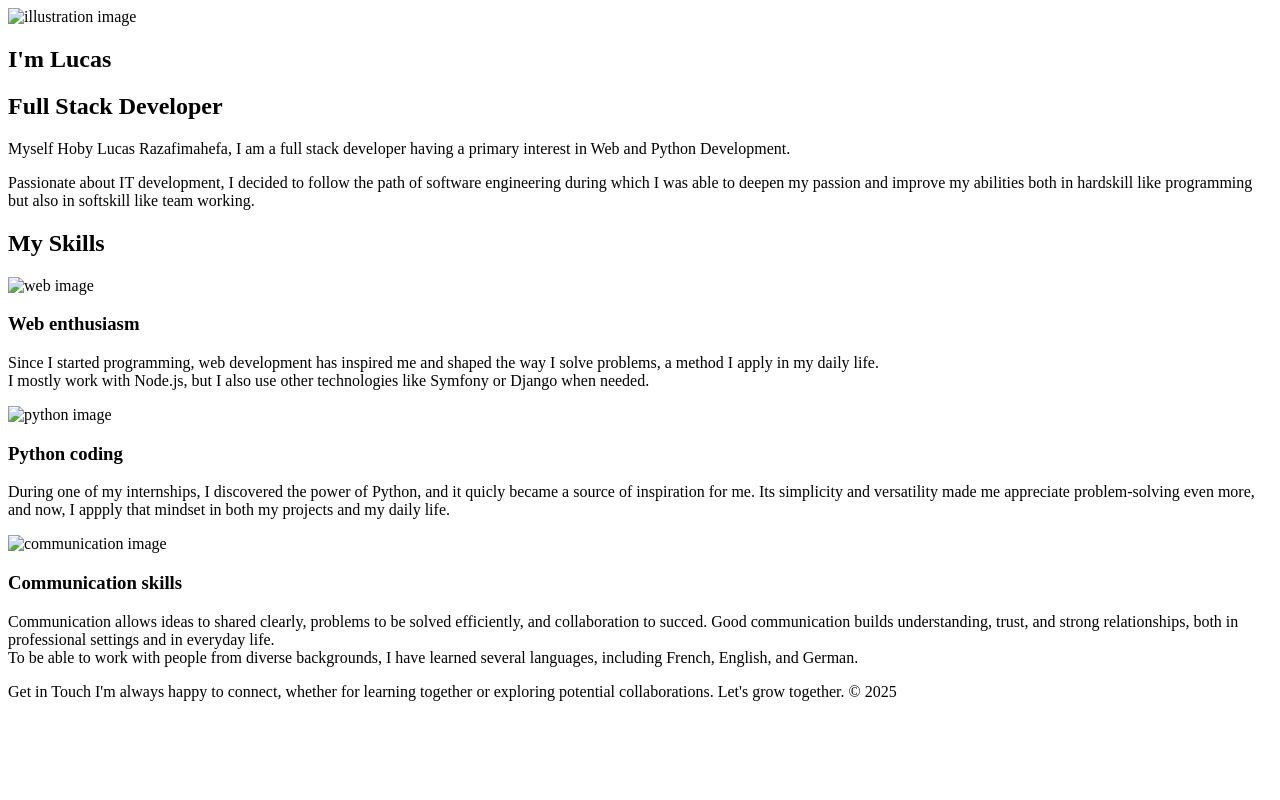
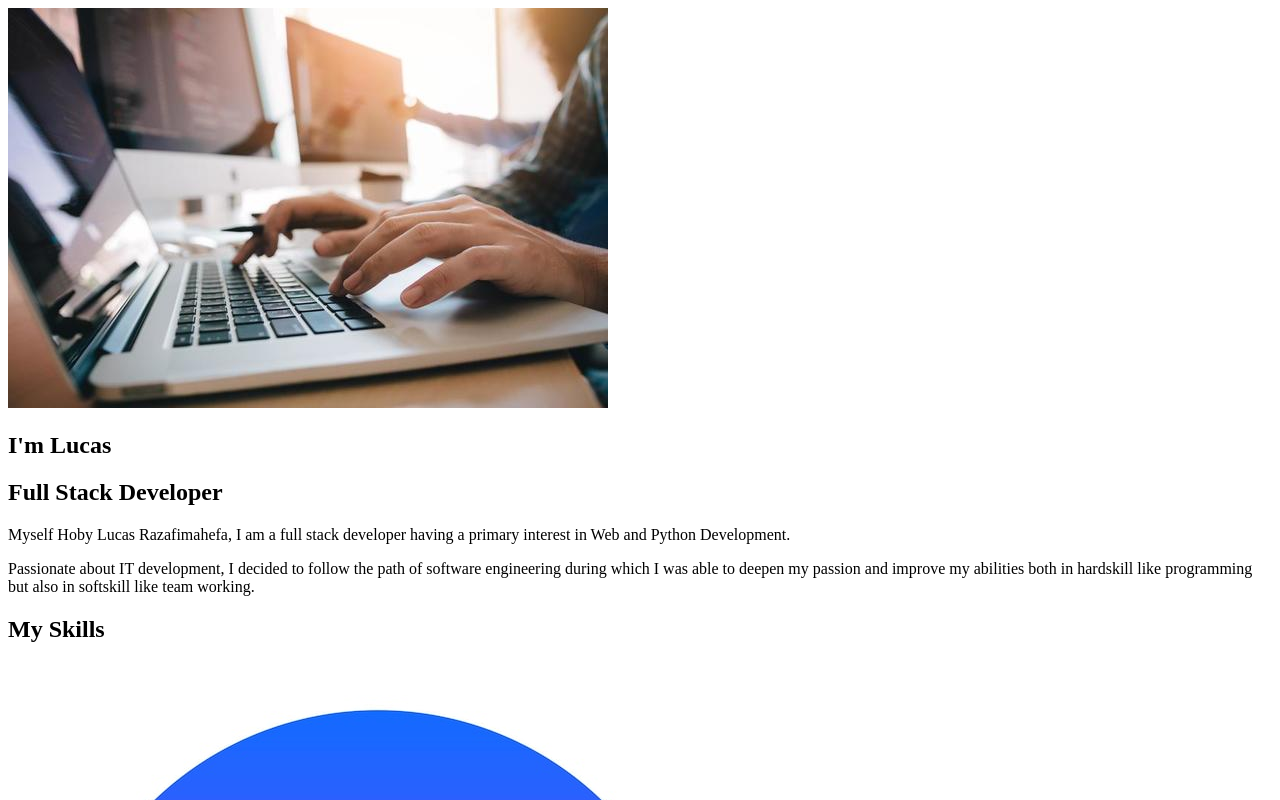
Before and after one commit to Rownart/introducing_site, a plain HTML site: page index.html in a window 1280 px wide. Shown: the top 800 px of the page. Drawn offline with Linux system fonts and the light colour scheme.

Commit message:
adding images

```diff
--- a/index.html
+++ b/index.html
@@ -9,7 +9,7 @@
     <!-- introduce text -->
     <section>
         <!-- illustration image -->
-        <img src="" alt="illustration image"/>
+        <img src="assets/images/prog.jpg" alt="illustration image"/>
         <h1>I'm Lucas</h1>
         <h2>Full Stack Developer</h2>
         <p>Myself Hoby Lucas Razafimahefa, I am a full stack developer having a primary interest in Web and Python Development.</p>
@@ -20,7 +20,7 @@
         <h2>My Skills</h2>
         <aside>
             <div title="Web">
-                <img src="" alt="web image" />
+                <img src="assets/images/web.jpg" alt="web image" />
                 <h3>Web enthusiasm</h3>
                 <p>
                     Since I started programming, web development has inspired me and shaped the way I solve problems, a method I apply in my daily life.
@@ -29,14 +29,14 @@
                 </p>
             </div>
             <div title="Python">
-                <img src="" alt="python image" />
+                <img src="assets/images/py.png" alt="python image" />
                 <h3>Python coding</h3>
                 <p>
                     During one of my internships, I discovered the power of Python, and it quicly became a source of inspiration for me. Its simplicity and versatility made me appreciate problem-solving even more, and now, I appply that mindset in both my projects and my daily life.
                 </p>
             </div>
             <div title="communication">
-                <img src="" alt="communication image" />
+                <img src="assets/images/com.png" alt="communication image" />
                 <h3>Communication skills</h3>
                 <p>
                     Communication allows ideas to shared clearly, problems to be solved efficiently, and collaboration to succed. Good communication builds understanding, trust, and strong relationships, both in professional settings and in everyday life.
```
Also changed, not shown: assets/images/com.png (added), assets/images/prog.jpg (added), assets/images/py.png (added), assets/images/web.jpg (added).
